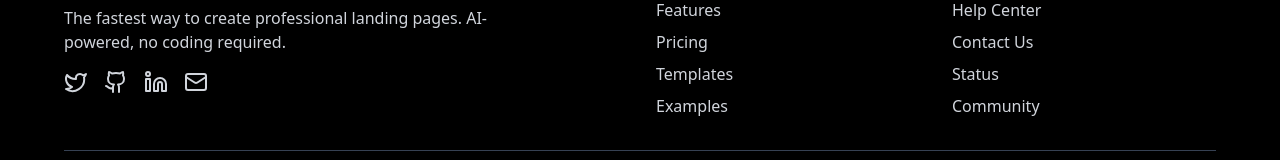
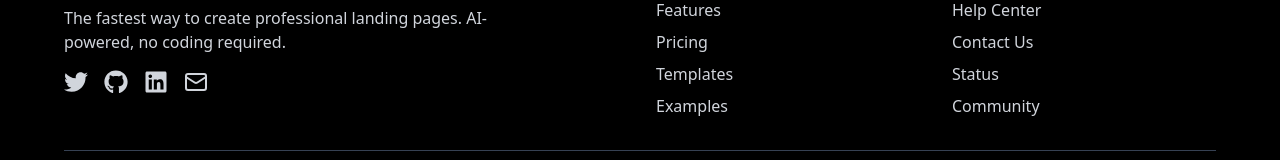
Before and after one commit to samuelforrest/sitro.io, a Next.js app in the folder platform-ui/: page / in a window 1280 px wide. Shown: the part 6118-6278 px from the top of the page. Built offline with nearby package versions, Linux system fonts and the light colour scheme.

Commit message:
updated icons

```diff
--- a/platform-ui/package.json
+++ b/platform-ui/package.json
@@ -31,6 +31,7 @@
     "react": "^19.0.0",
     "react-dom": "^19.0.0",
     "react-hook-form": "^7.59.0",
+    "react-icons": "^5.5.0",
     "recharts": "^3.0.2",
     "sonner": "^2.0.6",
     "tailwind-merge": "^3.3.1",
--- a/platform-ui/src/app/page.tsx
+++ b/platform-ui/src/app/page.tsx
@@ -19,11 +19,9 @@ import {
   Star,
   Clock,
   Shield,
-  Twitter,
-  Github,
-  Linkedin,
   Mail
 } from "lucide-react";
+import { FaTwitter, FaGithub, FaLinkedin } from "react-icons/fa";
 import { useRouter } from "next/navigation";
 
 interface GenerateResponse {
@@ -933,16 +931,38 @@ export default function Home() {
                 The fastest way to create professional landing pages. AI-powered, no coding required.
               </p>
               <div className="flex space-x-4">
-                <a href="#" className="text-gray-300 hover:text-white transition-colors transform hover:scale-110">
-                  <Twitter className="w-6 h-6" />
+                <a
+                  href="https://twitter.com/juxaio"
+                  target="_blank"
+                  rel="noopener noreferrer"
+                  className="text-gray-300 hover:text-white transition-colors transform hover:scale-110"
+                  aria-label="Follow us on Twitter"
+                >
+                  <FaTwitter className="w-6 h-6" />
                 </a>
-                <a href="#" className="text-gray-300 hover:text-white transition-colors transform hover:scale-110">
-                  <Github className="w-6 h-6" />
+                <a
+                  href="https://github.com/juxaio"
+                  target="_blank"
+                  rel="noopener noreferrer"
+                  className="text-gray-300 hover:text-white transition-colors transform hover:scale-110"
+                  aria-label="Visit our GitHub"
+                >
+                  <FaGithub className="w-6 h-6" />
                 </a>
-                <a href="#" className="text-gray-300 hover:text-white transition-colors transform hover:scale-110">
-                  <Linkedin className="w-6 h-6" />
+                <a
+                  href="https://linkedin.com/company/juxaio"
+                  target="_blank"
+                  rel="noopener noreferrer"
+                  className="text-gray-300 hover:text-white transition-colors transform hover:scale-110"
+                  aria-label="Connect on LinkedIn"
+                >
+                  <FaLinkedin className="w-6 h-6" />
                 </a>
-                <a href="#" className="text-gray-300 hover:text-white transition-colors transform hover:scale-110">
+                <a
+                  href="mailto:support@juxa.io"
+                  className="text-gray-300 hover:text-white transition-colors transform hover:scale-110"
+                  aria-label="Send us an email"
+                >
                   <Mail className="w-6 h-6" />
                 </a>
               </div>
```
Also changed, not shown: 1 other file (tests, documents, lock files or other folders).
